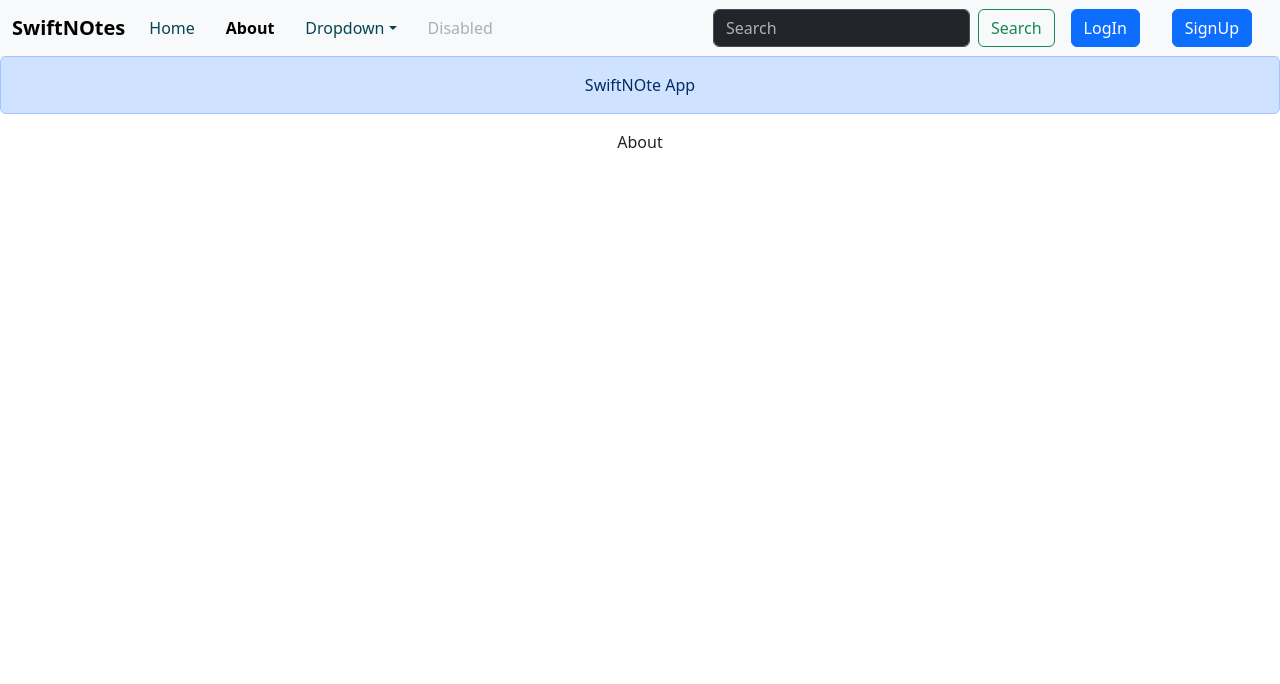
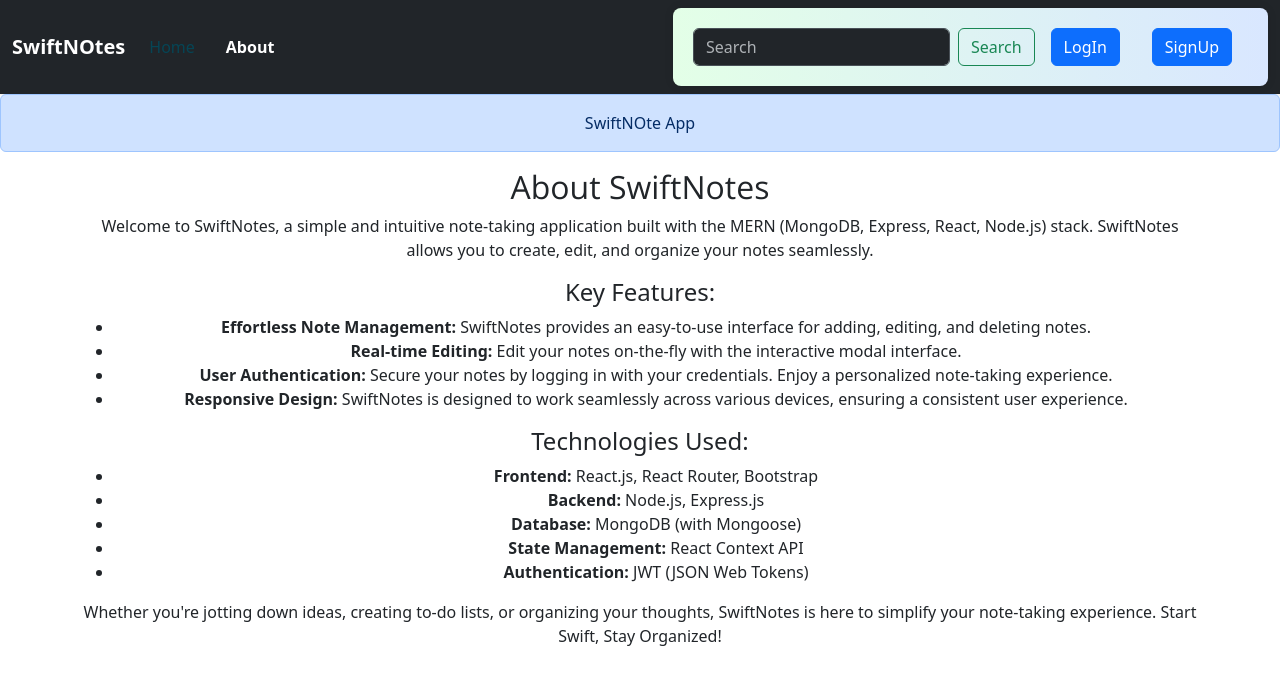
Before and after one commit to UtkarshShrivastava1/SwiftNotes, a React (Create React App) app in the folder frontend/swiftnotes/: page /about in a window 1280 px wide. Shown: the top 684 px of the page. Built offline with nearby package versions, Linux system fonts and the light colour scheme.

Commit message:
Commit_24[User name display while logged in and some css]

```diff
--- a/frontend/swiftnotes/public/index.html
+++ b/frontend/swiftnotes/public/index.html
@@ -3,6 +3,11 @@
   <head>
     <meta charset="utf-8" />
     <link rel="icon" href="%PUBLIC_URL%/favicon.ico" />
+    <link
+      rel="stylesheet"
+      href="https://fonts.googleapis.com/css2?family=Open+Sans:wght@400;700&family=Roboto:wght@400;700&display=swap"
+    />
+
     <meta name="viewport" content="width=device-width, initial-scale=1" />
     <meta name="theme-color" content="#000000" />
     <meta
--- a/frontend/swiftnotes/src/Components/About.js
+++ b/frontend/swiftnotes/src/Components/About.js
@@ -1,9 +1,67 @@
 // Components/About.js
-import React, { useContext } from "react";
-import noteContext from "../Context/Notes/noteContext";
+import React from "react";
 
+/**
+ * About Component
+ * A brief overview of the SwiftNotes application.
+ */
 const About = () => {
-  return <div>About</div>;
+  return (
+    <div>
+      <h2>About SwiftNotes</h2>
+      <p>
+        Welcome to SwiftNotes, a simple and intuitive note-taking application
+        built with the MERN (MongoDB, Express, React, Node.js) stack. SwiftNotes
+        allows you to create, edit, and organize your notes seamlessly.
+      </p>
+
+      <h4>Key Features:</h4>
+      <ul>
+        <li>
+          <strong>Effortless Note Management:</strong> SwiftNotes provides an
+          easy-to-use interface for adding, editing, and deleting notes.
+        </li>
+        <li>
+          <strong>Real-time Editing:</strong> Edit your notes on-the-fly with
+          the interactive modal interface.
+        </li>
+        <li>
+          <strong>User Authentication:</strong> Secure your notes by logging in
+          with your credentials. Enjoy a personalized note-taking experience.
+        </li>
+        <li>
+          <strong>Responsive Design:</strong> SwiftNotes is designed to work
+          seamlessly across various devices, ensuring a consistent user
+          experience.
+        </li>
+      </ul>
+
+      <h4>Technologies Used:</h4>
+      <ul>
+        <li>
+          <strong>Frontend:</strong> React.js, React Router, Bootstrap
+        </li>
+        <li>
+          <strong>Backend:</strong> Node.js, Express.js
+        </li>
+        <li>
+          <strong>Database:</strong> MongoDB (with Mongoose)
+        </li>
+        <li>
+          <strong>State Management:</strong> React Context API
+        </li>
+        <li>
+          <strong>Authentication:</strong> JWT (JSON Web Tokens)
+        </li>
+      </ul>
+
+      <p>
+        Whether you're jotting down ideas, creating to-do lists, or organizing
+        your thoughts, SwiftNotes is here to simplify your note-taking
+        experience. Start Swift, Stay Organized!
+      </p>
+    </div>
+  );
 };
 
 export default About;
--- /dev/null
+++ b/frontend/swiftnotes/src/Components/AddNote.css
@@ -0,0 +1,23 @@
+/* AddNote.css (create a new CSS file if not existing) */
+.container {
+  max-width: 1900px;
+}
+
+form {
+  background: linear-gradient(90deg, #e3ffe7 0%, #d9e7ff 100%);
+  padding: 20px;
+  border-radius: 8px;
+  box-shadow: 0 0 10px rgba(0, 0, 0, 0.1);
+}
+
+h2 {
+  color: #007bff; /* Primary color */
+  font-family: "Open Sans", sans-serif; /* Stylish font */
+}
+
+label {
+  font-weight: bold;
+  font-family: "Roboto", sans-serif; /* Another stylish font for labels */
+}
+
+/* Optional: Add more styling based on your preference */
--- a/frontend/swiftnotes/src/Components/AddNote.js
+++ b/frontend/swiftnotes/src/Components/AddNote.js
@@ -1,7 +1,7 @@
 // Components/AddNote.js
 import React, { useContext, useState } from "react";
 import noteContext from "../Context/Notes/noteContext";
-
+import "./AddNote.css"; // Adjust the path based on your project structure
 const AddNote = () => {
   const context = useContext(noteContext);
   const { addNote } = context;
--- a/frontend/swiftnotes/src/Components/Alert.js
+++ b/frontend/swiftnotes/src/Components/Alert.js
@@ -1,3 +1,5 @@
+// Components/Alert.js
+
 import React from "react";
 
 const Alert = (props) => {
--- a/frontend/swiftnotes/src/Components/Login.js
+++ b/frontend/swiftnotes/src/Components/Login.js
@@ -1,10 +1,14 @@
-import React, { useState } from "react";
+// Components/Login.js
+
+import React, { useState, useContext } from "react";
 import { useNavigate } from "react-router-dom";
+import noteContext from "../Context/Notes/noteContext";
 const host = "http://localhost:5000";
 
 const Login = () => {
   const [credentials, setCredentials] = useState({ email: "", password: "" });
   let navigate = useNavigate();
+  const context = useContext(noteContext);
   const handleSubmit = async (e) => {
     e.preventDefault();
     const response = await fetch(`${host}/api/auth/login`, {
@@ -22,6 +26,10 @@ const Login = () => {
     if (json.success) {
       //save the auth token and redirect
       localStorage.setItem("token", json.token);
+      console.log(json.username);
+      context.loginUser(json.username);
+      let username = json.username;
+      localStorage.setItem("username", username);
       navigate("/");
     } else {
       alert("Invalid bro");
--- a/frontend/swiftnotes/src/Components/Navbar.js
+++ b/frontend/swiftnotes/src/Components/Navbar.js
@@ -1,20 +1,34 @@
 // Components/Navbar.js
-import React from "react";
+import React, { useContext } from "react";
 import { Link, useLocation } from "react-router-dom";
 import "./Navbar.css";
 import { useNavigate } from "react-router-dom";
+import noteContext from "../Context/Notes/noteContext";
+
 const Navbar = () => {
   let location = useLocation();
   let navigate = useNavigate();
+  const context = useContext(noteContext);
+  let username;
+
+  if (localStorage.getItem("username")) {
+    // If localStorage has a non-empty username, set the variable
+    username = localStorage.getItem("username");
+  } else {
+    // If localStorage doesn't have a username, set the variable to null or a default value
+    username = null; // or username = "Default";
+  }
 
   const handleLogout = () => {
     localStorage.removeItem("token");
+    context.loginUser(null); // Clear user information on logout
     navigate("/Login");
   };
 
   return (
     <div>
-      <nav className="navbar navbar-expand-lg bg-body-tertiary ">
+      <nav className="navbar navbar-expand-lg navbar-dark bg-dark">
+        {" "}
         <div className="container-fluid">
           <Link className="navbar-brand" to="/">
             SwiftNOtes
@@ -56,42 +70,6 @@ const Navbar = () => {
                   About
                 </Link>
               </li>
-              <li className="nav-item dropdown">
-                <Link
-                  className="nav-link dropdown-toggle"
-                  to="#"
-                  role="button"
-                  data-bs-toggle="dropdown"
-                  aria-expanded="false"
-                >
-                  Dropdown
-                </Link>
-                <ul className="dropdown-menu">
-                  <li>
-                    <Link className="dropdown-item" to="#">
-                      Action
-                    </Link>
-                  </li>
-                  <li>
-                    <Link className="dropdown-item" to="#">
-                      Another action
-                    </Link>
-                  </li>
-                  <li>
-                    <hr className="dropdown-divider" />
-                  </li>
-                  <li>
-                    <Link className="dropdown-item" to="#">
-                      Something else here
-                    </Link>
-                  </li>
-                </ul>
-              </li>
-              <li className="nav-item ">
-                <Link className="nav-link disabled" to="#" aria-disabled="true">
-                  Disabled
-                </Link>
-              </li>
             </ul>
             {!localStorage.getItem("token") ? (
               <form className="d-flex" role="search">
@@ -121,9 +99,13 @@ const Navbar = () => {
                 </Link>
               </form>
             ) : (
-              <button onClick={handleLogout} className="btn btn-primary mx-3">
-                Logout
-              </button>
+              <>
+                <button onClick={handleLogout} className="btn btn-primary mx-3">
+                  Logout
+                </button>
+                {/* Display user's name if logged in */}
+                <div style={{ color: "white" }}>{username}</div>
+              </>
             )}
           </div>
         </div>
--- /dev/null
+++ b/frontend/swiftnotes/src/Components/Noteitem.css
@@ -0,0 +1,42 @@
+/* Components/Noteitem.css */
+.card {
+  background: linear-gradient(90deg, #4b6cb7 0%, #182848 100%);
+  border: 1px solid #dee2e6; /* Light border color */
+  border-radius: 10px; /* Rounded corners */
+  box-shadow: 0 0 10px rgba(0, 0, 0, 0.1); /* Subtle box shadow */
+  transition: transform 0.3s ease-in-out; /* Smooth scale transition */
+}
+
+.card:hover {
+  transform: scale(1.03); /* Scale up on hover for a subtle effect */
+}
+
+.card-title {
+  color: #76b1cf; /* Dark text color for title */
+}
+
+.card-subtitle {
+  color: #e1e7ec; /* Subdued text color for tag */
+}
+
+.card-text {
+  color: #f1f1f1; /* Slightly darker text color for description */
+}
+
+.card-body {
+  display: flex;
+  flex-direction: column;
+  align-items: center;
+  padding: 20px;
+}
+
+i {
+  font-size: 20px; /* Set icon size */
+  cursor: pointer; /* Add pointer cursor for interaction */
+  margin: 0 5px; /* Add margin between icons */
+  color: #a6b8cb; /* Blue color for icons */
+}
+
+i:hover {
+  color: #0056b3; /* Darker blue on hover */
+}
--- a/frontend/swiftnotes/src/Components/Noteitem.js
+++ b/frontend/swiftnotes/src/Components/Noteitem.js
@@ -1,6 +1,7 @@
 // Components/Noteitem.js
 import React, { useContext } from "react";
 import noteContext from "../Context/Notes/noteContext";
+import "./Noteitem.css";
 
 const Noteitem = (props) => {
   const { title, description, tag, _id } = props.note; // Destructure _id
--- a/frontend/swiftnotes/src/Components/Signup.js
+++ b/frontend/swiftnotes/src/Components/Signup.js
@@ -1,3 +1,5 @@
+// Components/Signup.js
+
 import React, { useState } from "react";
 import { useNavigate } from "react-router-dom";
 
--- a/frontend/swiftnotes/src/Context/Notes/NoteState.js
+++ b/frontend/swiftnotes/src/Context/Notes/NoteState.js
@@ -1,3 +1,4 @@
+// Context/Notes/NoteState.js
 import React, { useState } from "react";
 import NoteContext from "./noteContext";
 const NoteState = (props) => {
@@ -8,7 +9,8 @@ const NoteState = (props) => {
 
   // State to manage notes
   const [notes, setNotes] = useState(notesInitial);
-
+  // State to manage user information
+  const [user, setUser] = useState(null);
   // Function to Get all notes
   const getNotes = async () => {
     try {
@@ -100,10 +102,21 @@ const NoteState = (props) => {
       console.error("Error editing note:", error);
     }
   };
-
+  // Function to set the user when logged in
+  const loginUser = (userData) => {
+    setUser(userData);
+  };
   return (
     <NoteContext.Provider
-      value={{ notes, addNote, deleteNote, editNote, getNotes }}
+      value={{
+        notes,
+        addNote,
+        deleteNote,
+        editNote,
+        getNotes,
+        loginUser,
+        user,
+      }}
     >
       {props.children}
     </NoteContext.Provider>
```
Also changed, not shown: 1 other file (tests, documents, lock files or other folders).
